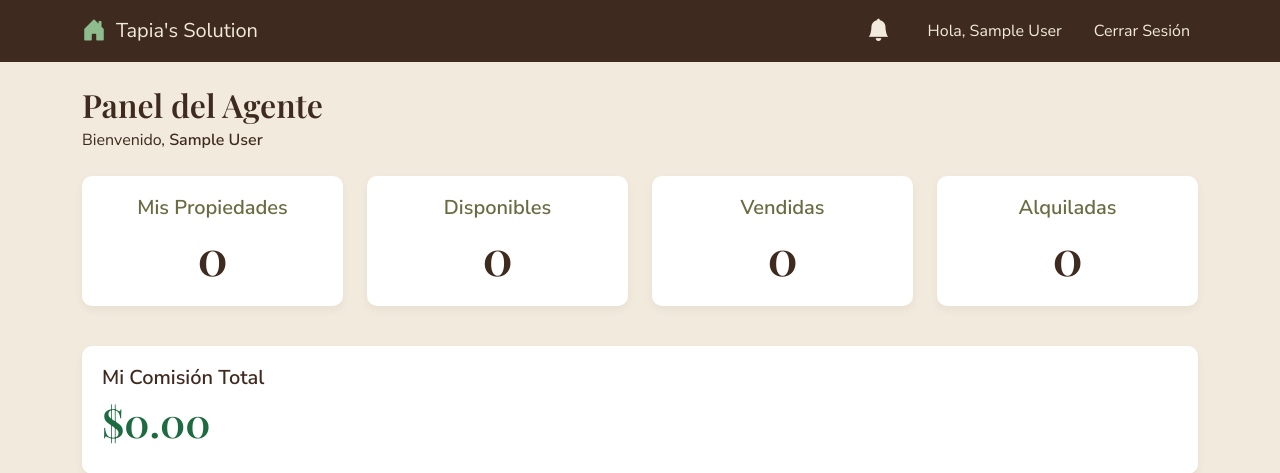
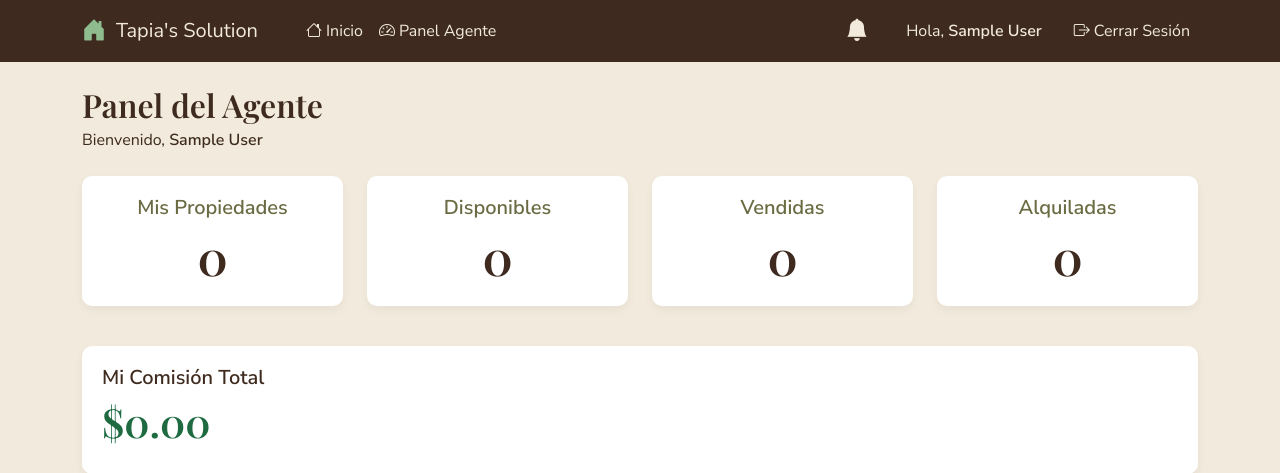
Before and after one commit to Kirito-creador/tapias_solution, a PHP site: page /panel_agente.php in a window 1280 px wide. Shown: the top 473 px of the page. Run offline with PHP 8.4, Linux system fonts and the light colour scheme; the visitor is signed in with stand-in values (Sample User, id 1); data that the repository does not hold is empty.

Commit message:
correcion de redireccion en panel

```diff
--- a/panel_agente.php
+++ b/panel_agente.php
@@ -56,12 +56,28 @@ $comision = mysqli_fetch_assoc($comision_query)['comision'] ?? 0;
 <body>
     <nav class="navbar navbar-expand-lg mb-4">
         <div class="container">
-            <a class="navbar-brand d-flex align-items-center" href="panel_agente.php">
+            <!-- Logo -->
+            <a class="navbar-brand d-flex align-items-center" href="index.php">
                 <i class="bi bi-house-door-fill" style="font-size: 1.5rem; color: #8FBC8F; margin-right: 10px;"></i>
                 Tapia's Solution
             </a>
 
-            <div class="navbar-nav ms-auto align-items-center">
+            <!-- Botones de Navegación (Izquierda) -->
+            <button class="navbar-toggler" type="button" data-bs-toggle="collapse" data-bs-target="#navbarNav">
+                <span class="navbar-toggler-icon"></span>
+            </button>
+            <div class="collapse navbar-collapse" id="navbarNav">
+                <ul class="navbar-nav me-auto ms-4">
+                    <li class="nav-item">
+                        <a class="nav-link" href="index.php"><i class="bi bi-house"></i> Inicio</a>
+                    </li>
+                    <li class="nav-item">
+                        <a class="nav-link" href="panel_agente.php"><i class="bi bi-speedometer2"></i> Panel Agente</a>
+                    </li>
+                </ul>
+
+                <!-- Notificaciones y Sesión (Derecha) -->
+                <div class="navbar-nav align-items-center">
 
                     <!-- BOTÓN DE NOTIFICACIONES (Redirige a notificaciones.php) -->
                     <div class="nav-noti">
@@ -74,8 +90,9 @@ $comision = mysqli_fetch_assoc($comision_query)['comision'] ?? 0;
                     </div>
                     <!-- FIN BOTÓN NOTIFICACIONES -->
 
-                <span class="nav-link me-3">Hola, <?= $_SESSION['nombre'] ?></span>
-                <a class="nav-link" href="logout.php">Cerrar Sesión</a>
+                    <span class="nav-link me-3">Hola, <strong><?= $_SESSION['nombre'] ?></strong></span>
+                    <a class="nav-link" href="logout.php"><i class="bi bi-box-arrow-right"></i> Cerrar Sesión</a>
+                </div>
             </div>
         </div>
     </nav>
```
Also changed, not shown: panel.php (+8 -3 lines). Lines whose indentation alone changed are shown as unchanged.
